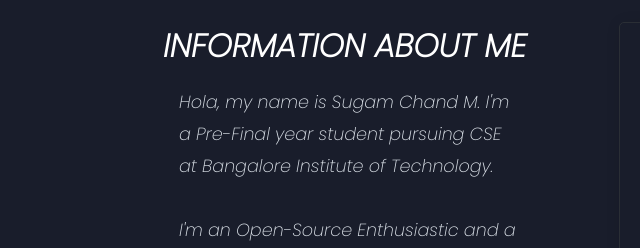
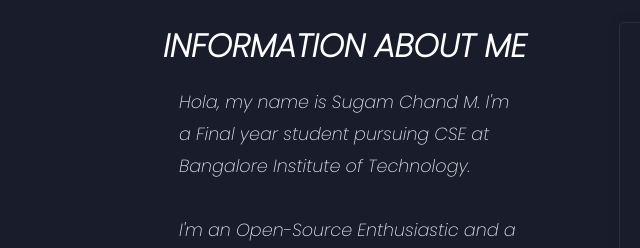
Before and after one commit to Sugam-Chand-M/Sugam-Chand-M.github.io, a plain HTML site: page index.html in a window 1280 px wide. Both pictures are taken after a click on the element 1214 px from the left and 360 px from the top of the page. Shown: the part 241-489 px from the top of the page, 13-653 px from the left. Drawn offline with Linux system fonts and the light colour scheme.

Commit message:
Update index.html

```diff
--- a/index.html
+++ b/index.html
@@ -55,7 +55,7 @@
                 <div class="left-about">
                     <h4>Information About Me</h4>
                     <p>
-                        Hola, my name is Sugam Chand M. I'm a Pre-Final year student pursuing CSE at Bangalore Institute of Technology.
+                        Hola, my name is Sugam Chand M. I'm a Final year student pursuing CSE at Bangalore Institute of Technology.
                     </p>
                     <p>
                         I'm an Open-Source Enthusiastic and a C++ programmer. I do a lot of Coding and interested to take part in various events like Hackathons, Technical fests and so on. I'm interested in gaining industry experience by working with the industry leaders and their colleagues.
```
